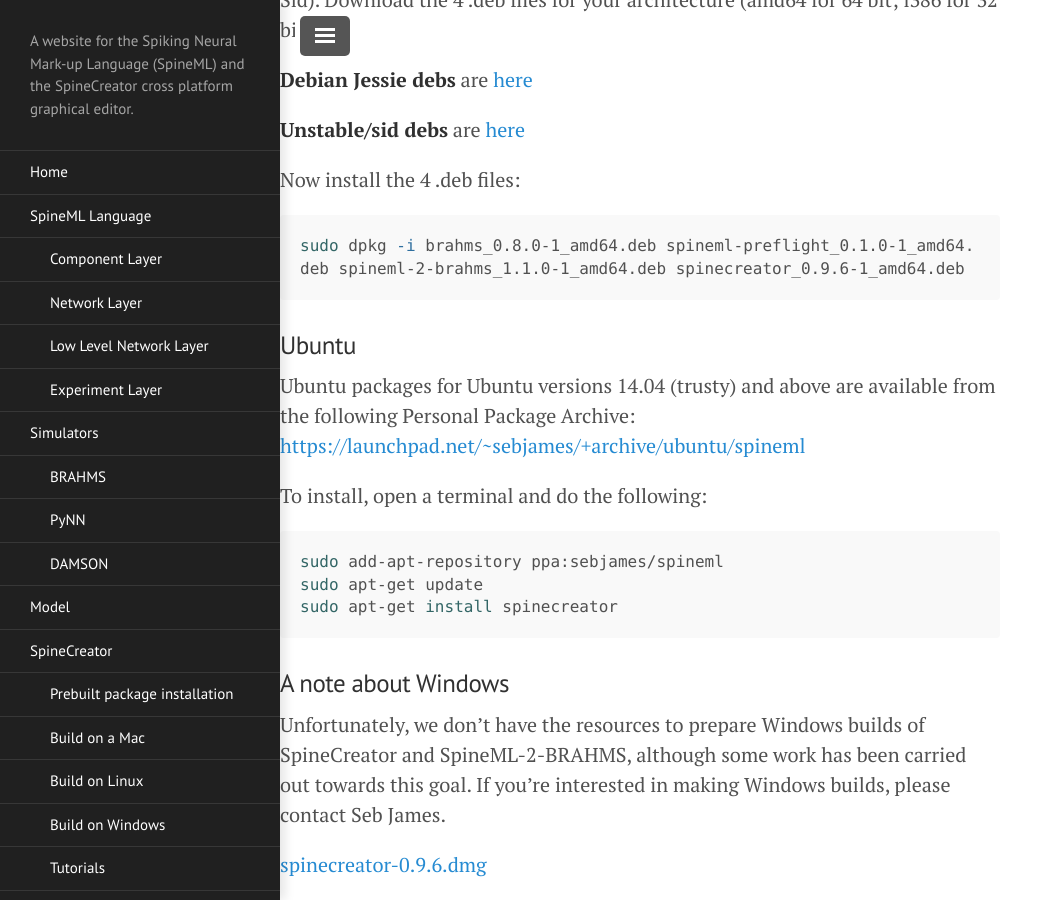
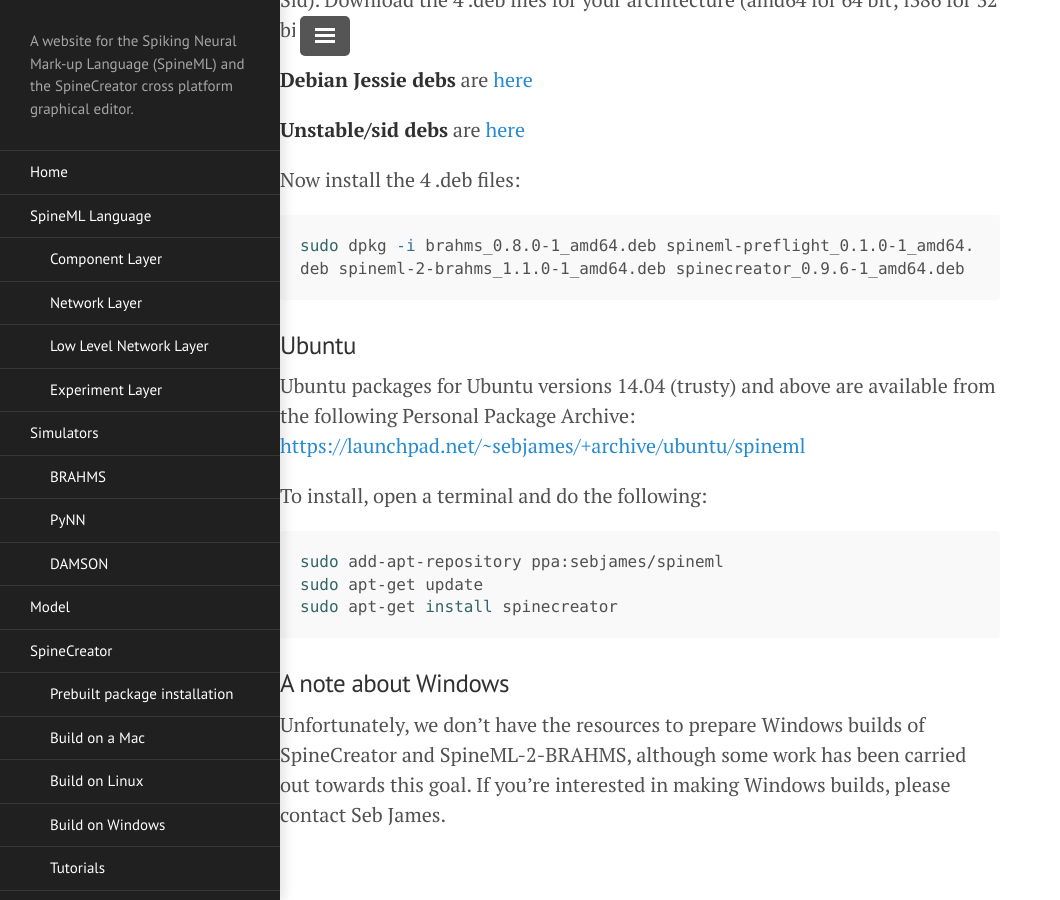
Before and after one commit to SpineML/spineml.github.io, a Jekyll site: the page built from spinecreator/download/index.md, in a window 1280 px wide and 900 px high, scrolled down 600 px. Shown: the whole window, without its empty margins (0-1060 px from the left). Built offline with Jekyll 4.4.1, drawn with Linux system fonts in a browser that asks for light colours; nearby versions of some CDN libraries; library files that are not in the unit come from our copies.

Commit message:
Update index.md

```diff
--- a/spinecreator/download/index.md
+++ b/spinecreator/download/index.md
@@ -43,5 +43,3 @@
 ### A note about Windows
 
 Unfortunately, we don't have the resources to prepare Windows builds of SpineCreator and SpineML-2-BRAHMS, although some work has been carried out towards this goal. If you're interested in making Windows builds, please contact Seb James.
-
-  [spinecreator-0.9.6.dmg](http://sebjames.zapto.org/owncloud/index.php/s/ScNR5109JQA6YzR)
```
